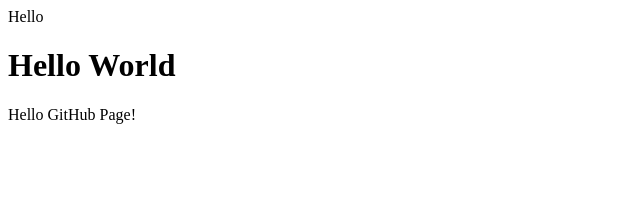
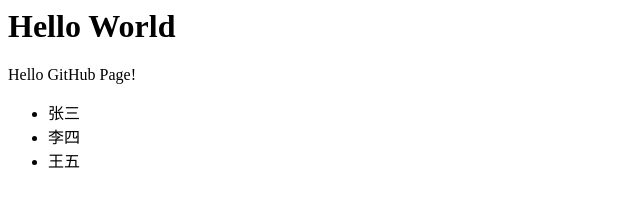
Before and after one commit to kolaluoxiaohei/kolaluoxiaohei.github.io, a plain HTML site: page index.html in a window 1280 px wide. Shown: the whole page, without its empty margins (0-640 px from the left). Drawn offline with Linux system fonts and the light colour scheme.

Commit message:
Update index.html

```diff
--- a/index.html
+++ b/index.html
@@ -1,7 +1,17 @@
 <html>
-  <head>Hello</head>
+  <head>
+    <title>Hello</title>
+    <script>
+      alert(1);
+    </script>
+  </head>
   <body>
     <h1>Hello World</h1>
     <p>Hello GitHub Page!</p>
+    <ul>
+      <li>张三</li>
+      <li>李四</li>
+      <li>王五</li>
+    </ul>
   </body>
 </html>
```
